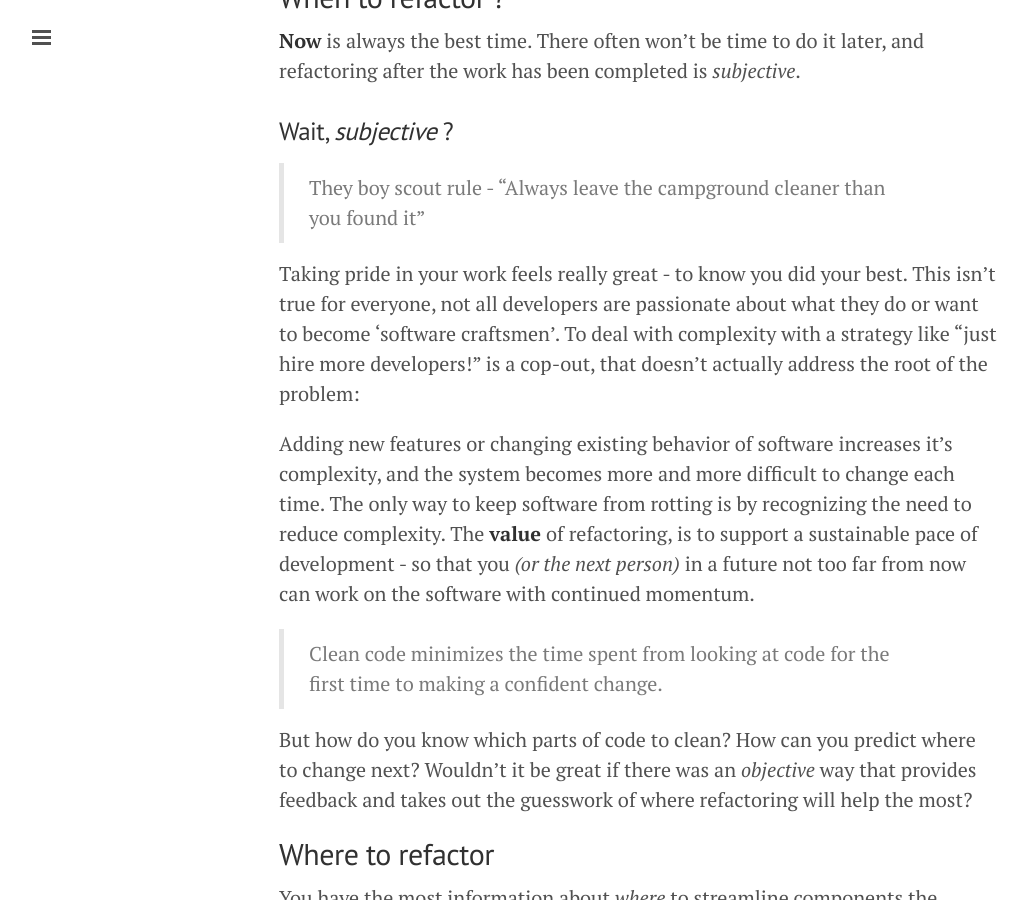
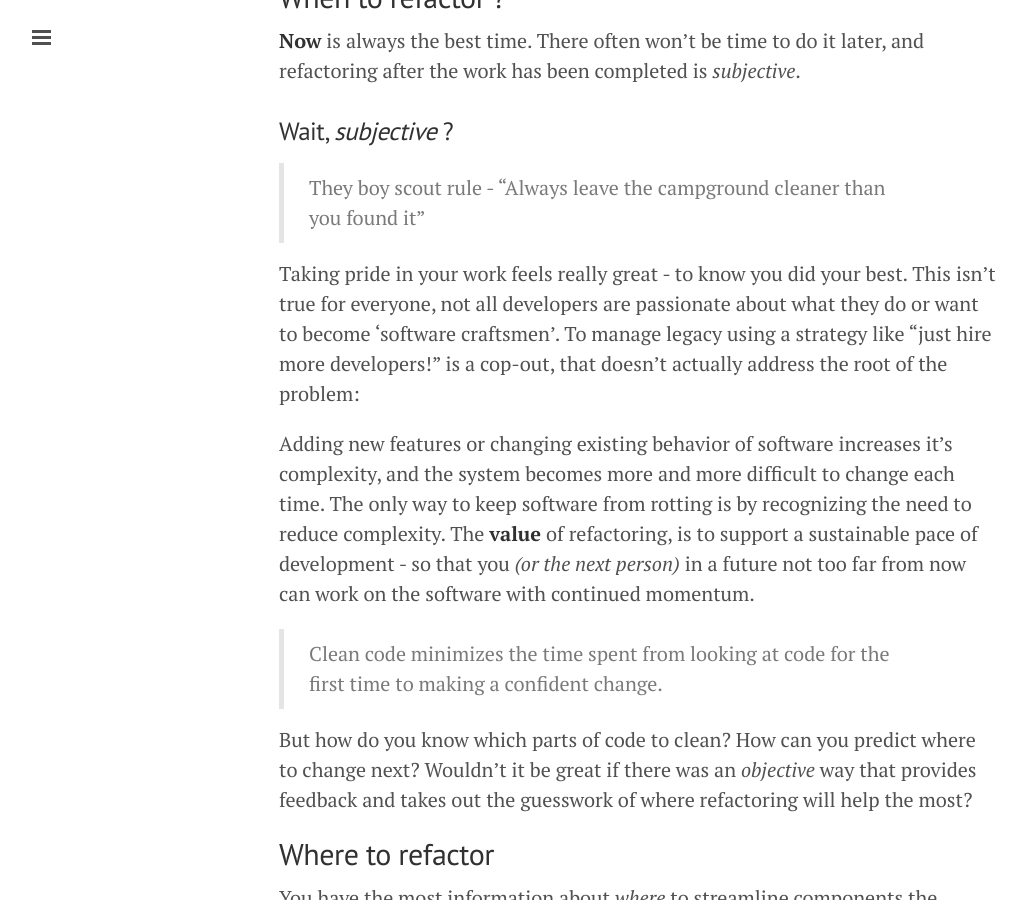
Before and after one commit to ideaflare/ideaflare.github.io, a Jekyll site: the page built from _posts/2016-07-07-practical-refactoring.markdown, in a window 1280 px wide and 900 px high, scrolled down 991 px. Shown: the whole window, without its empty margins (1-1028 px from the left). Built offline with Jekyll 4.4.1, drawn with Linux system fonts in a browser that asks for light colours.

Commit message:
Post update: Practical refactoring

```diff
--- a/_posts/2016-07-07-practical-refactoring.markdown
+++ b/_posts/2016-07-07-practical-refactoring.markdown
@@ -38,7 +38,7 @@ Refactoring makes:
 
 > They boy scout rule - "Always leave the campground cleaner than you found it"
 
-Taking pride in your work feels really great - to know you did your best. This isn't true for everyone, not all developers are passionate about what they do or want to become 'software craftsmen'. To deal with complexity with a strategy like "just hire more developers!" is a cop-out, that doesn't actually address the root of the problem:
+Taking pride in your work feels really great - to know you did your best. This isn't true for everyone, not all developers are passionate about what they do or want to become 'software craftsmen'. To manage legacy using a strategy like "just hire more developers!" is a cop-out, that doesn't actually address the root of the problem:
 
 Adding new features or changing existing behavior of software increases it's complexity, and the system becomes more and more difficult to change each time. The only way to keep software from rotting is by recognizing the need to reduce complexity. The **value** of refactoring, is to support a sustainable pace of development - so that you _(or the next person)_ in a future not too far from now can work on the software with continued momentum.
 
```
